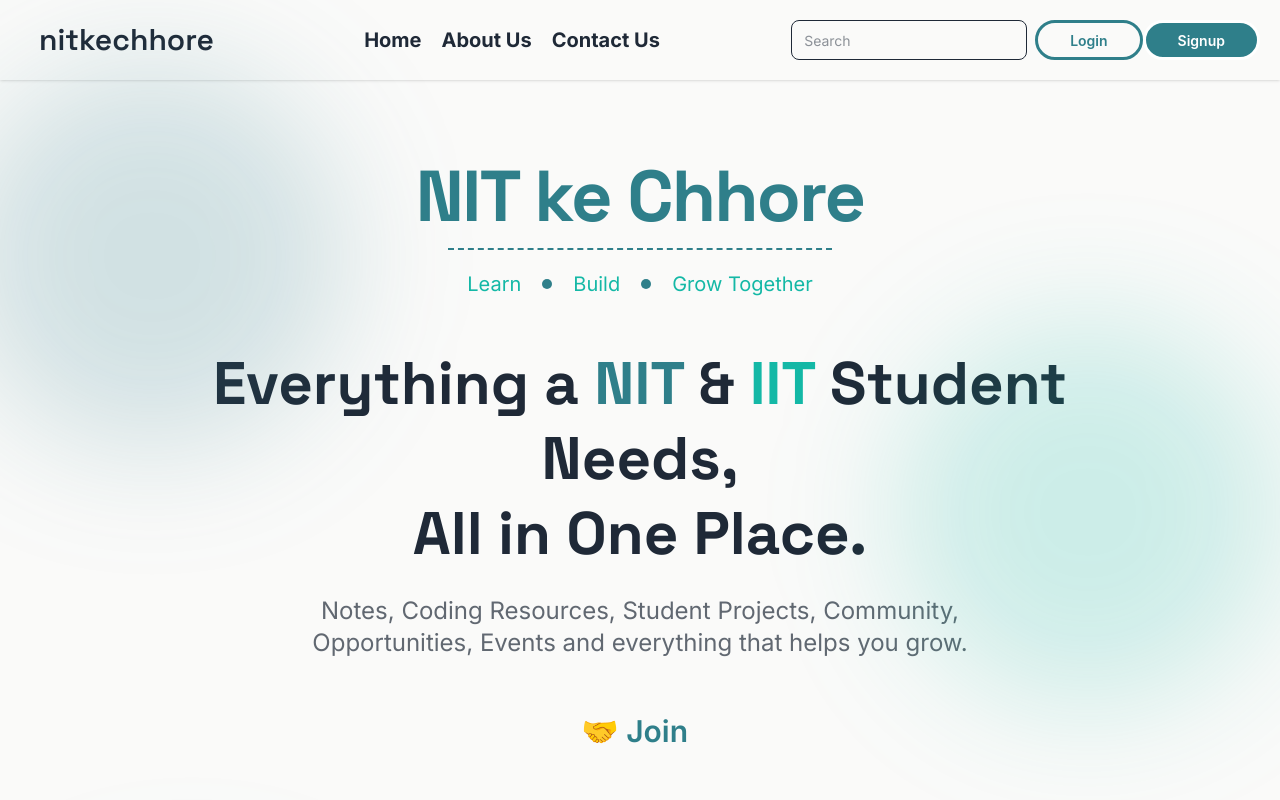
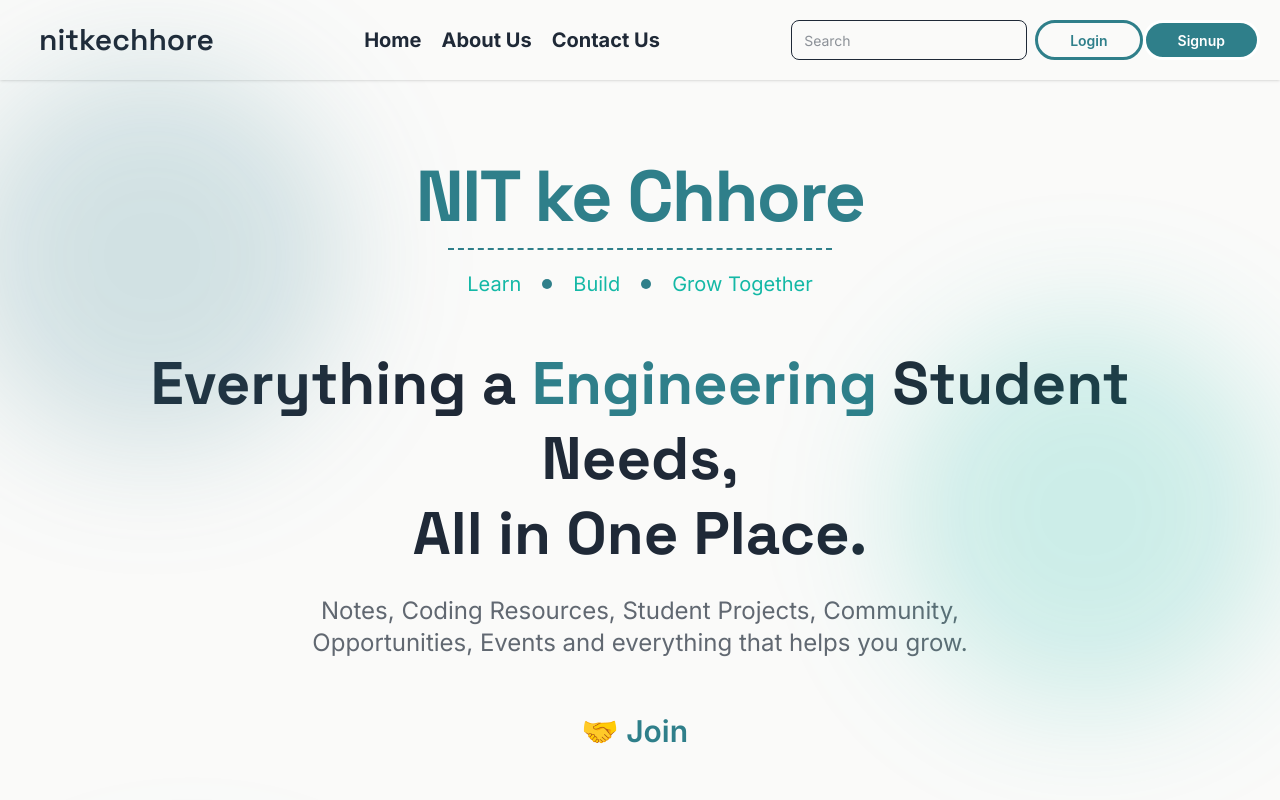
Before and after one commit to anonymousd3vil-ops/nitkechhore, a React (Vite) app: page / in a window 1280 px wide. Shown: the top 800 px of the page. Built offline with nearby package versions, Linux system fonts and the light colour scheme.

Commit message:
minor change on home page

```diff
--- a/src/pages/homePage.jsx
+++ b/src/pages/homePage.jsx
@@ -37,9 +37,7 @@ function HomePage(){
 
                     <h2 className="mt-12 text-3xl md:text-6xl font-bold max-w-5xl leading-tight font-primary">
                         Everything a
-                        <span className="text-primary"> NIT </span>
-                        &
-                        <span className="text-secondary"> IIT </span>
+                        <span className="text-primary"> Engineering </span>
                         Student Needs,
                         <br />
                         All in One Place.
```
